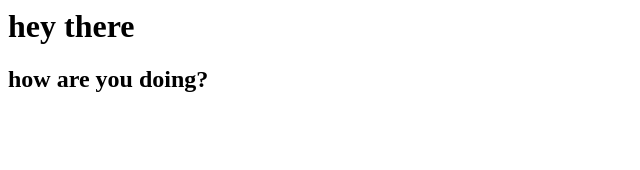
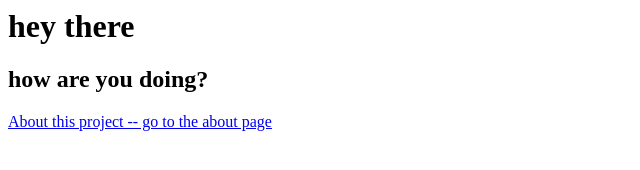
Before and after one commit to shreyas-makes/test-html, a plain HTML site: page index.html in a window 1280 px wide. Shown: the whole page, without its empty margins (0-640 px from the left). Drawn offline with Linux system fonts and the light colour scheme.

Commit message:
Add a link to the About page

```diff
--- a/index.html
+++ b/index.html
@@ -1,2 +1,4 @@
 <h1>hey there</h1>
 <h2>how are you doing?</h2>
+
+<a href="about.html">About this project -- go to the about page</a>
```
